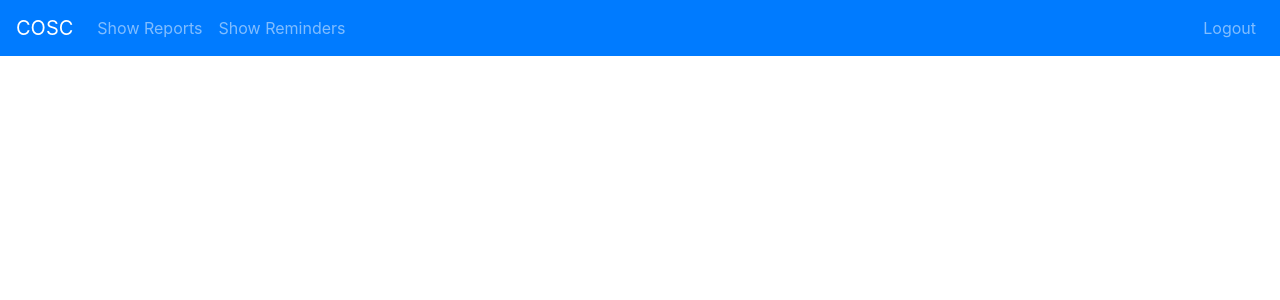
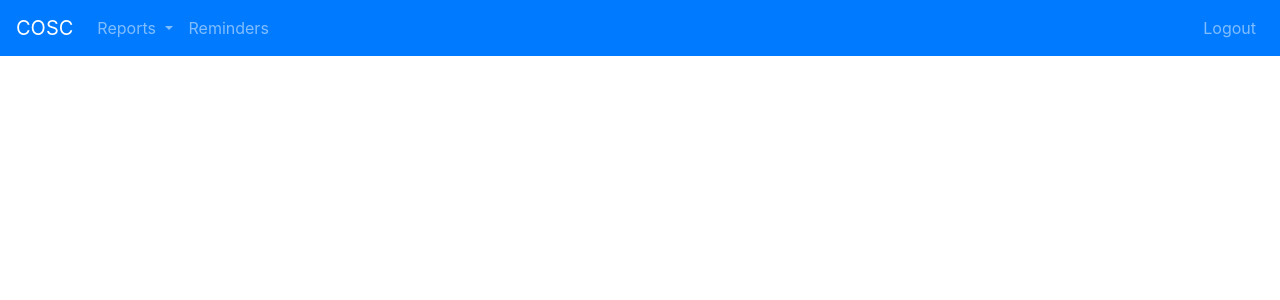
Before and after one commit to JRud52/web_data_management_project, a PHP site: template app/views/templates/header.php in a window 1280 px wide. Shown: the top 300 px of the page. Run offline with PHP 8.4, Linux system fonts and the light colour scheme; the template is opened without the code that fills it, so the values that code supplies are empty; the visitor is signed in with stand-in values (Sample User, id 1); some libraries are stand-ins or nearby versions.

Commit message:
update existing views

```diff
--- a/app/views/templates/header.php
+++ b/app/views/templates/header.php
@@ -23,11 +23,19 @@ if (isset($_SESSION['auth']) != 1) {
             </button>
             <div class="collapse navbar-collapse" id="navbarNav">
                 <ul class="navbar-nav mr-auto">
+                    <?php if ($_SESSION['acl'] == 3) { ?>
+                        <li class="nav-item dropdown">
+                            <a class="nav-link dropdown-toggle" id="navbarDropdown" role="button" data-toggle="dropdown">
+                            Reports
+                            </a>
+                            <div class="dropdown-menu bg-primary">
+                                <a class="dropdown-item nav-link bg-primary" href="/reports/login_report">Login Reports</a>
+                                <a class="dropdown-item nav-link bg-primary" href="/reports/user_report">User Reports</a>
+                            </div>
+                        </li>
+                    <?php } ?>
                     <li class="nav-item">
-                        <a href="/reports/login_report" class="nav-link">Show Reports</a>
-                    </li>
-                    <li class="nav-item">
-                        <a href="/reminder/reminder_list" class="nav-link">Show Reminders</a>
+                        <a href="/reminder/reminder_list" class="nav-link">Reminders</a>
                     </li>
                 </ul>
 
```
Also changed, not shown: app/views/reports/login_report.php (+7 -0 lines).
